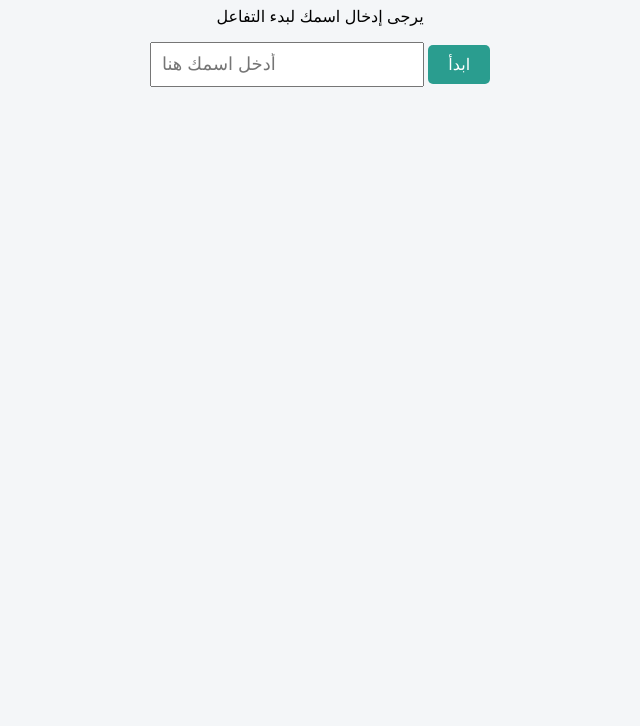
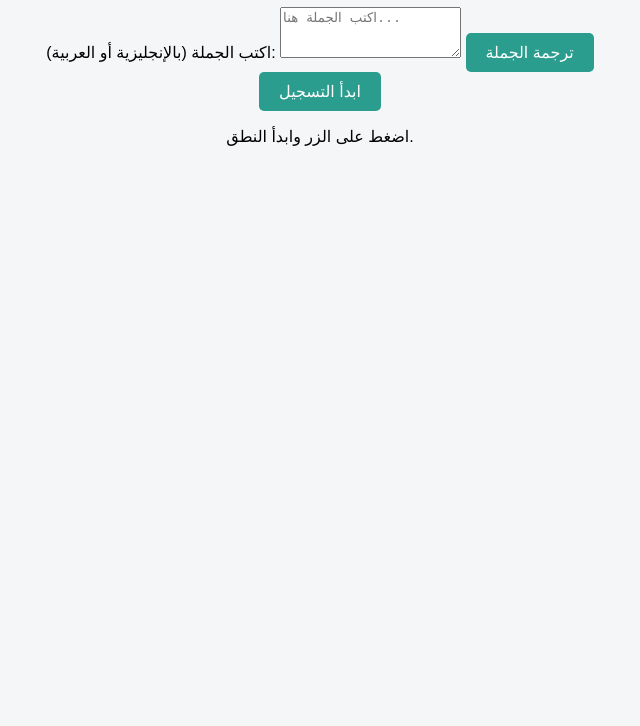
Before and after one commit to vbx123/to-talk, a plain HTML site: page index.html in a window 1280 px wide. Shown: the part 74-800 px from the top of the page, without its empty margins (320-960 px from the left). Drawn offline with Linux system fonts and the light colour scheme.

Commit message:
index.html

```diff
--- a/index.html
+++ b/index.html
@@ -1,4 +1,3 @@
-
 <!DOCTYPE html>
 <html lang="ar">
 <head>
@@ -8,23 +7,27 @@
     <link rel="stylesheet" href="styles.css">
 </head>
 <body>
-    <div id="welcome-screen">
-        <h1>أهلاً وسهلاً! 👋</h1>
-        <p>يرجى إدخال اسمك لبدء التفاعل</p>
-        <input type="text" id="username" placeholder="أدخل اسمك هنا" />
-        <button id="submit-name-btn">ابدأ</button>
-    </div>
+    <div class="container">
+        <h1>تحليل النطق وتصحيح الأخطاء</h1>
 
-    <div id="main-screen" style="display:none;">
-        <h1 id="greeting"></h1>
-        <p>اضغط على الزر لتسجيل الجملة التي ستقولها</p>
+        <div class="input-section">
+            <label for="sentence-input">اكتب الجملة (بالإنجليزية أو العربية):</label>
+            <textarea id="sentence-input" placeholder="اكتب الجملة هنا..." rows="3"></textarea>
+            <button id="translate-btn">ترجمة الجملة</button>
+        </div>
 
-        <button id="start-btn">ابدأ التسجيل</button>
-        <div id="output"></div>
-        <div id="instructions"></div>
-        <button id="play-btn" style="display:none;">استمع للنطق الصحيح</button>
+        <div id="translated-sentence" class="result-box"></div>
+
+        <div class="action-section">
+            <button id="record-btn">ابدأ التسجيل</button>
+            <p id="record-status">اضغط على الزر وابدأ النطق.</p>
+        </div>
+
+        <div id="analysis-result" class="result-box"></div>
+
+        <button id="play-correct-btn" style="display: none;">استمع للنطق الصحيح</button>
     </div>
 
     <script src="script.js"></script>
 </body>
-</html>
+    </html>
```
